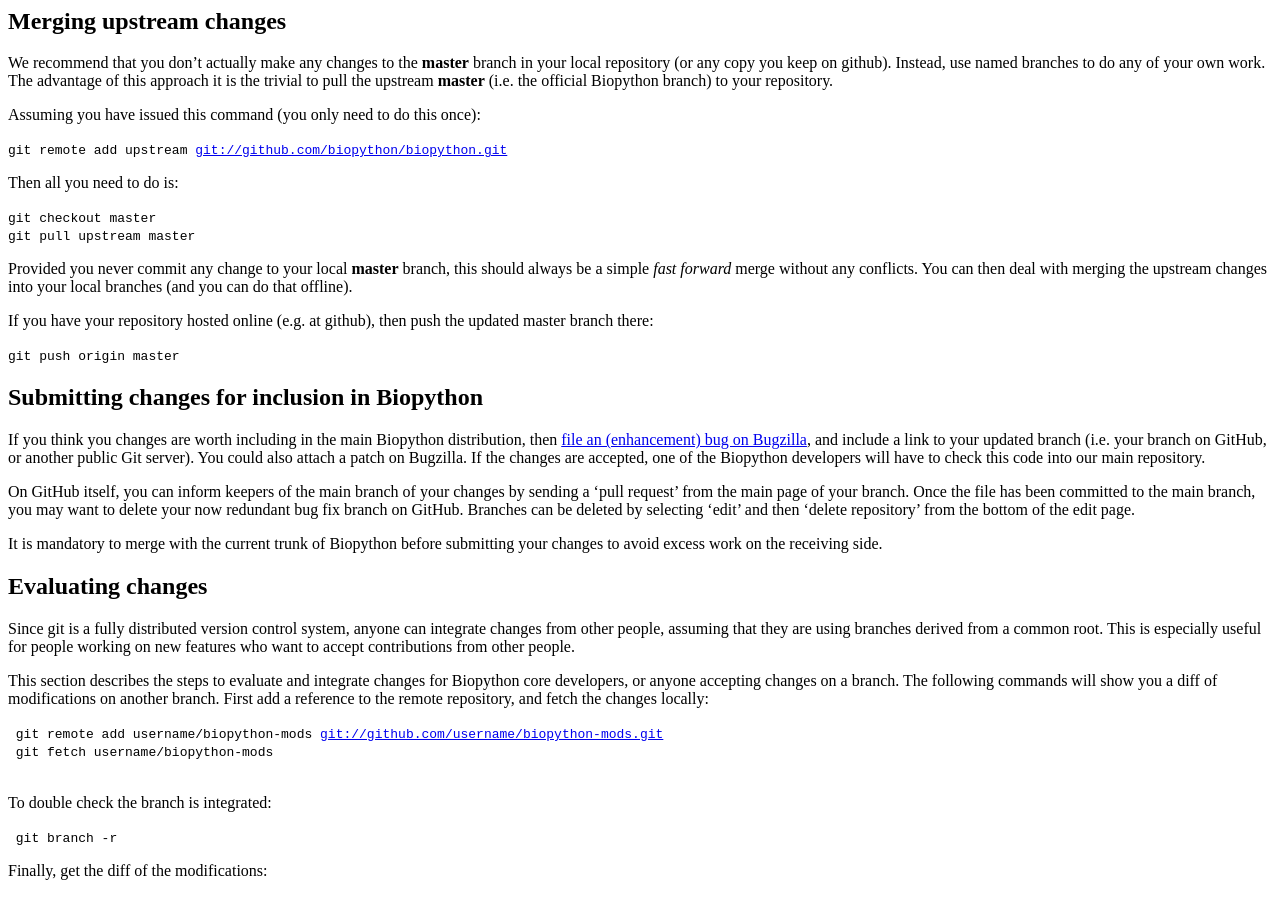
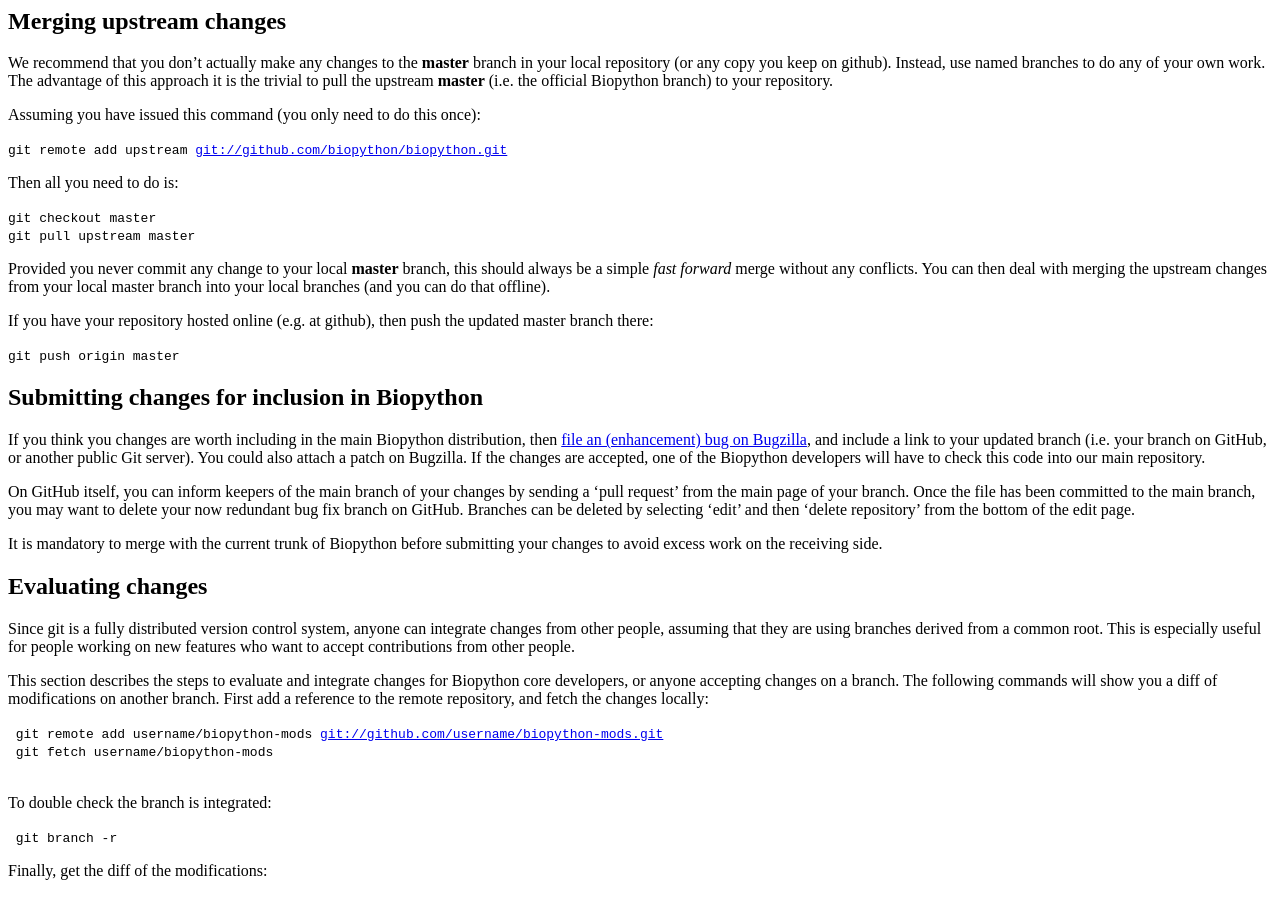
Before and after one commit to biopython/biopython.github.io, a Jekyll site: the page built from wiki/GitUsage.md, in a window 1280 px wide and 900 px high, scrolled down 3132 px. Built offline with Jekyll 4.4.1, drawn with Linux system fonts in a browser that asks for light colours.

Commit message:
/* Merging upstream changes */

```diff
--- a/wiki/GitUsage.md
+++ b/wiki/GitUsage.md
@@ -278,8 +278,9 @@ Then all you need to do is:
 
 Provided you never commit any change to your local **master** branch,
 this should always be a simple *fast forward* merge without any
-conflicts. You can then deal with merging the upstream changes into your
-local branches (and you can do that offline).
+conflicts. You can then deal with merging the upstream changes from your
+local master branch into your local branches (and you can do that
+offline).
 
 If you have your repository hosted online (e.g. at github), then push
 the updated master branch there:
```
Also changed, not shown: 1 other file.
